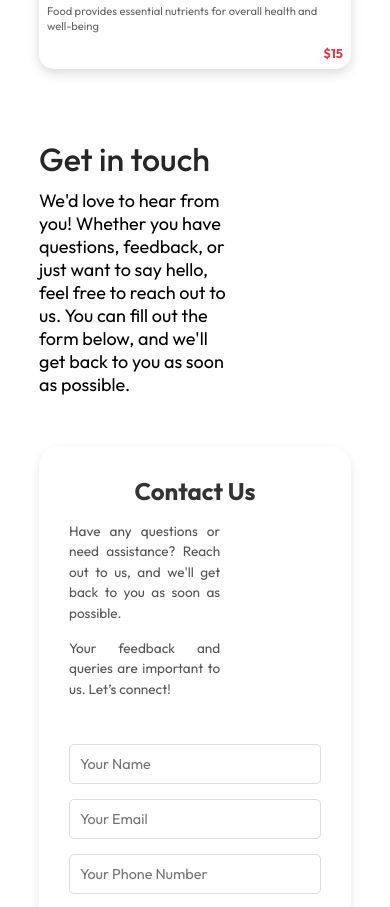
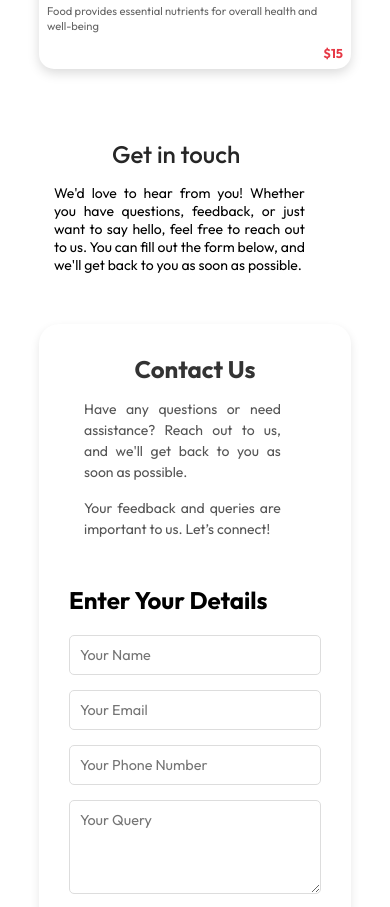
Before and after one commit to iammahesh123/Food-Delivery-App, a React (Vite) app in the folder frontend/: page / in a window 390 px wide. Shown: the part 8560-9467 px from the top of the page. Built offline with nearby package versions, Linux system fonts and the light colour scheme.

Commit message:
changes made on contactus & getintouch p tags on small screens

```diff
--- a/frontend/src/components/ContactUS/ContactUs.css
+++ b/frontend/src/components/ContactUS/ContactUs.css
@@ -8,24 +8,25 @@
     border-radius: 20px;
     box-shadow: 0 4px 10px rgba(0, 0, 0, 0.1);
     max-width: 1200px;
-    margin: 50px auto; /* Center container horizontally */
+    margin: 50px auto;
     gap: 20px;
     transition: transform 0.3s ease-in-out;
 }
-.contact-main-container{
+
+.contact-main-container {
     margin-top: 60px;
 }
-.contact-main-container h1{
+
+.contact-main-container h1 {
     font-weight: 500;
     color: #262626;
 }
-.contact-main-container p{
+
+.contact-main-container p {
     margin-top: 10px;
     max-width: 60%;
     font-size: 18px;
-
 }
-
 
 .contact-us-container:hover {
     transform: scale(1.02);
@@ -49,12 +50,18 @@
     color: #555;
     margin-bottom: 15px;
     line-height: 1.5;
+    width: 100%;
+    padding: 0;
 }
 
 /* Right Section - Form */
 .contact-us-right {
     flex: 1;
     padding: 20px;
+}
+
+.contact-us-right h2 {
+    margin-bottom: 20px;
 }
 
 .contact-form {
@@ -91,61 +98,88 @@
 }
 
 .contact-form button:hover {
-    background: red;
+    background: rgb(134, 16, 16);
 }
 
 /* Responsive Design */
 @media (max-width: 768px) {
     .contact-us-container {
-        flex-direction: column; /* Stack sections vertically */
-        align-items: center; /* Center align content */
-        gap: 20px; /* Adjusted gap for better spacing */
-        padding: 20px; /* Reduced padding */
+        flex-direction: column;
+        align-items: center;
+        gap: 20px;
+        padding: 20px;
     }
 
     .contact-us-left,
     .contact-us-right {
-        width: 100%; /* Full width for each section */
-        padding: 10px; /* Reduced padding for small screens */
+        width: 100%;
+        padding: 10px;
     }
 
     .contact-us-left h2 {
-        font-size: 1.8rem; /* Adjust heading size for smaller screens */
-        text-align: center; /* Center heading text */
-        margin-bottom: 15px; /* Add more spacing */
+        font-size: 1.8rem;
+        text-align: center;
+        margin-bottom: 15px;
+    }
+    .contact-main-container h1{
+        font-size: 1.8rem;
+        text-align:center;
+        padding-right: 1cm;
+        margin-bottom: 15px;
     }
 
     .contact-us-left p {
-        text-align: justify; /* Justify text for better readability */
-        font-size: 0.9rem; /* Slightly reduce font size */
+        text-align: justify;
+        font-size: 0.9rem;
+        margin-bottom: 15px;
+        padding: 0 20px; /* Adjust padding for better alignment */
+        max-width: 100%; /* Allow paragraph to take up full width on small screens */
     }
 
     .contact-us-right {
-        padding-top: 0; /* Align form closer to the left section */
+        padding-top: 0;
     }
 
     .contact-form button {
-        width: 100%; /* Button spans the form width */
-        font-size: 1rem; /* Maintain consistent size */
+        width: 100%;
+        font-size: 1rem;
+    }
+    .contact-main-container p {
+        max-width: 80%;
+        font-size: 16px;
+        text-align: justify;
+        padding: 0 15px;
     }
 }
 
 @media (max-width: 480px) {
     .contact-us-left h2 {
-        font-size: 1.5rem; /* Further reduce heading size */
+        font-size: 1.5rem;
+    }
+    .contact-main-container h1{
+        font-size: 1.5rem;
     }
 
     .contact-us-left p {
-        font-size: 0.85rem; /* Adjust paragraph font size */
+        font-size: 0.85rem;
+        text-align: justify;
+        margin-bottom: 15px;
+        padding: 0 20px;
     }
 
     .contact-form input,
     .contact-form textarea {
-        font-size: 0.9rem; /* Reduce input font size for compact design */
+        font-size: 0.9rem;
     }
 
     .contact-form button {
-        font-size: 0.9rem; /* Smaller button text */
-        padding: 8px 16px; /* Adjust padding for smaller screens */
+        font-size: 0.9rem;
+        padding: 8px 16px;
+    }
+    .contact-main-container p {
+        max-width: 90%;
+        font-size: 14px;
+        text-align: justify;
+        padding: 0 15px;
     }
 }
--- a/frontend/src/components/ContactUS/ContactUs.jsx
+++ b/frontend/src/components/ContactUS/ContactUs.jsx
@@ -3,14 +3,14 @@ import "./ContactUs.css";
 
 const ContactUs = () => {
     return (
-        <div className="contact-main-container">
+        <div className="contact-main-container" id="contactus">
             <h1>Get in touch</h1>
             <p>We'd love to hear from you! Whether you have questions,
                 feedback, or just want to say hello, feel free to reach out to us.
                 You can fill out the form below, and we'll get back to you as soon as possible.
 
             </p>
-            <div className="contact-us-container" id="contactus">
+            <div className="contact-us-container">
                 {/* Left Section */}
                 <div className="contact-us-left">
                     <h2>Contact Us</h2>
@@ -25,6 +25,7 @@ const ContactUs = () => {
 
                 {/* Right Section - Form */}
                 <div className="contact-us-right">
+                    <h2>Enter Your Details</h2>
                     <form className="contact-form">
                         <input type="text" placeholder="Your Name" required />
                         <input type="email" placeholder="Your Email" required />
```
